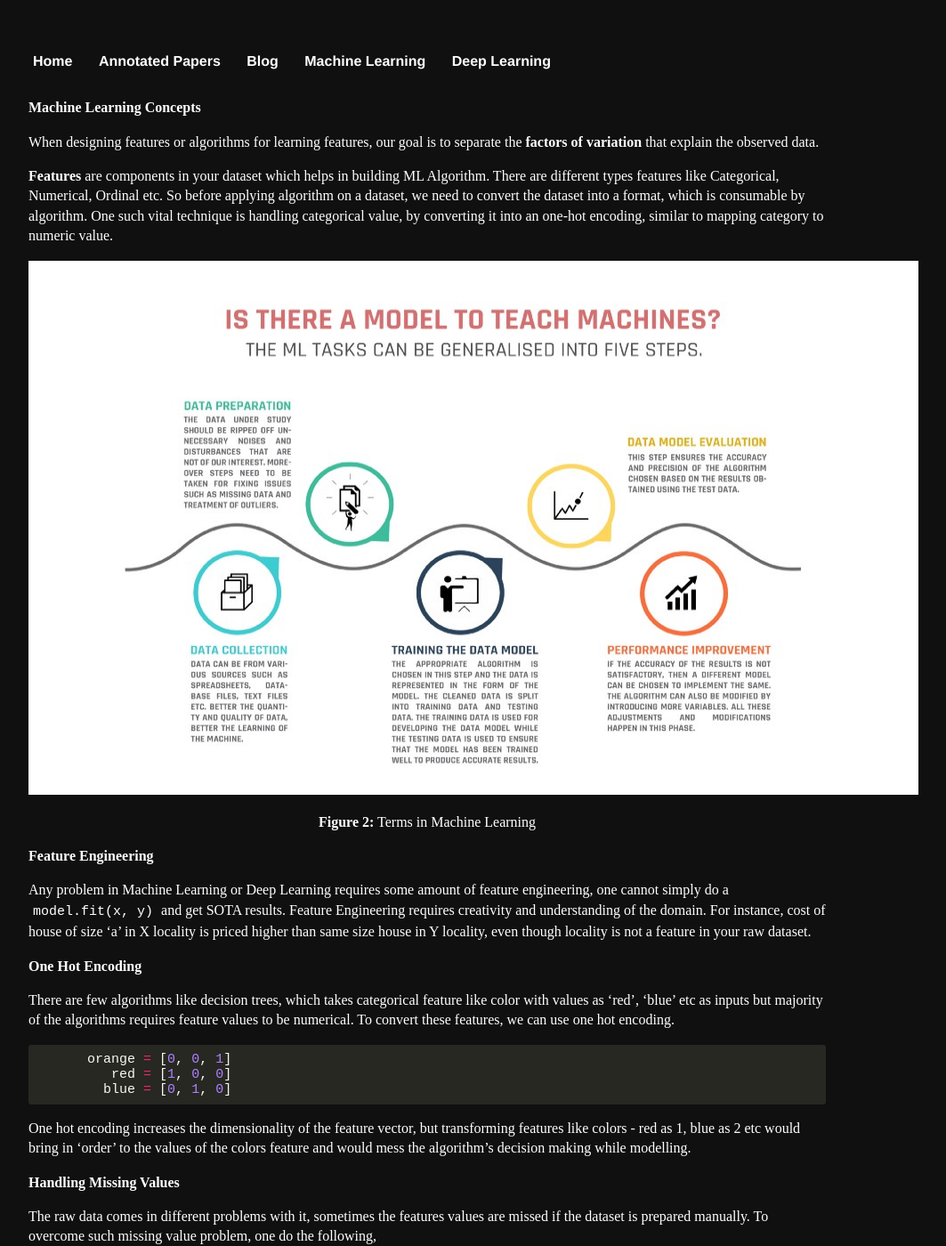
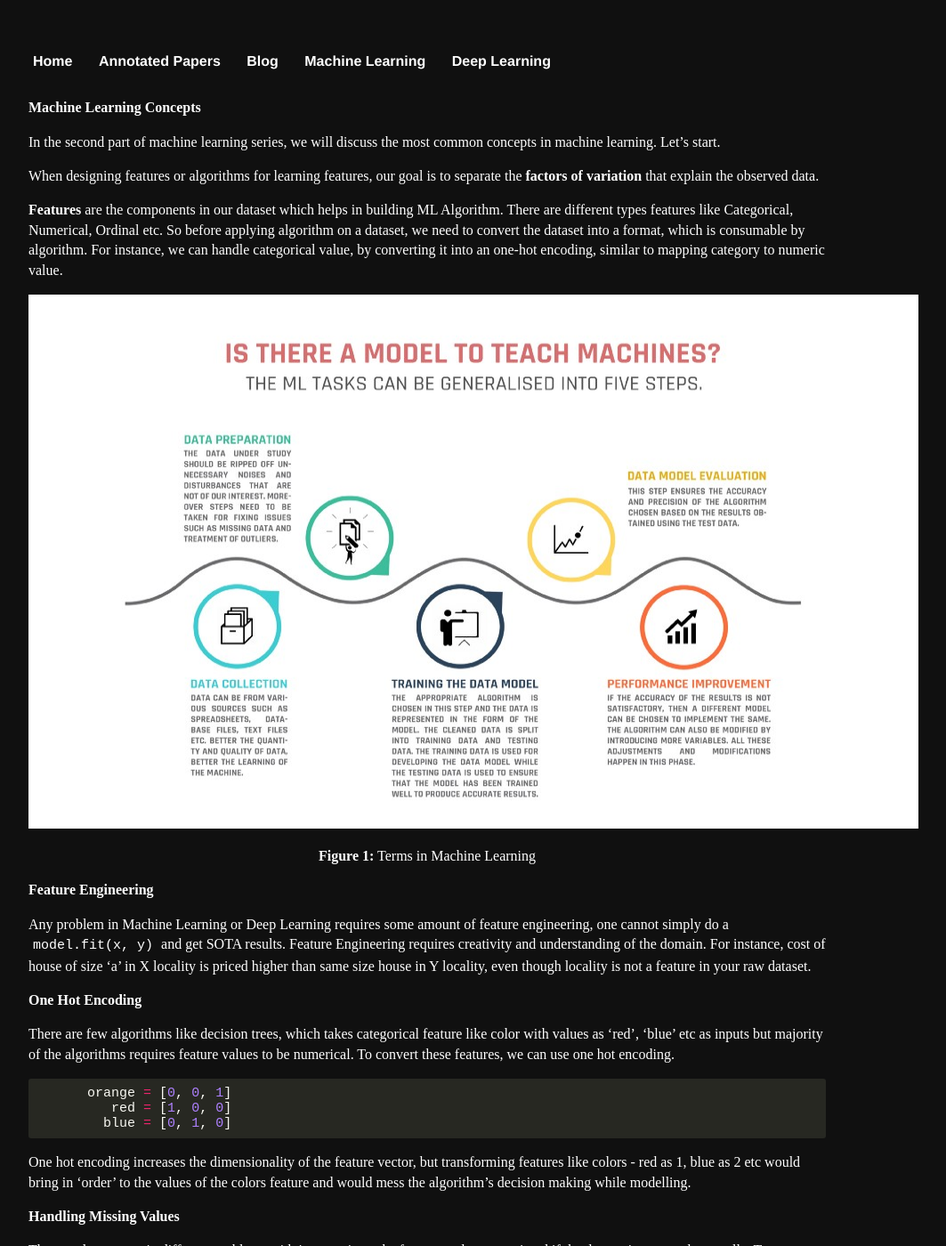
Before and after one commit to Mayurji/mayurji.github.io, a Jekyll site: the page built from _machine-learning/2020-11-06-machine-learning-II.md, in a window 1280 px wide and 1400 px high. Shown: the whole window at 89% size, without its empty margins (160-1223 px from the left). Built offline with Jekyll 4.4.1, drawn with Linux system fonts in a browser that asks for light colours; formulas are drawn with MathJax 3; some of the changed text lies outside the part shown.

Commit message:
Update 2020-11-06-machine-learning-II.md

```diff
--- a/_machine-learning/2020-11-06-machine-learning-II.md
+++ b/_machine-learning/2020-11-06-machine-learning-II.md
@@ -8,13 +8,15 @@ date:   2020-11-06 15:43:52 +0530
 
 **Machine Learning Concepts**
 
+In the second part of machine learning series, we will discuss the most common concepts in machine learning. Let's start.
+
 When designing features or algorithms for learning features, our goal is to separate the **factors of variation** that explain the observed data.
 
-**Features** are components in your dataset which helps in building ML Algorithm. There are different types features like Categorical, Numerical, Ordinal etc. So before applying algorithm on a dataset, we need to convert the dataset into a format, which is consumable by algorithm. One such vital technique is handling categorical value, by converting it into an one-hot encoding, similar to mapping category to numeric value.
+**Features** are the components in our dataset which helps in building ML Algorithm. There are different types features like Categorical, Numerical, Ordinal etc. So before applying algorithm on a dataset, we need to convert the dataset into a format, which is consumable by algorithm. For instance, we can handle categorical value, by converting it into an one-hot encoding, similar to mapping category to numeric value.
 
 <center>
 <img src="{{site.url}}/assets/images/ml/ml_things.jpg"  style="zoom: 5%  background-color:#DCDCDC;" width="1000" height="600"/><br>
-<p><b>Figure 2:</b> Terms in Machine Learning</p>
+<p><b>Figure 1:</b> Terms in Machine Learning</p>
 </center>
 
 **Feature Engineering**
@@ -71,8 +73,8 @@ The raw data comes in different problems with it, sometimes the features values
 <p>$$x' = {x - \mu \over \sigma}$$</p>
 
 <center>
-<img src="{{site.url}}/assets/images/ml/bias-variance.jpg"  style="zoom: 5%  background-color:#DCDCDC;" width="1000" height="600"/><br>
-<p><b>Figure 3:</b> Model Complexity vs Error</p>
+<img src="{{site.url}}/assets/images/ml/bias-variance.jpg"  style="zoom: 5%  background-color:#DCDCDC;"/><br>
+<p><b>Figure 2:</b> Model Complexity vs Error</p>
 </center>
 
 **Bias** in statistical term refers to the tendency of a measurement process to over- or under-estimate the value of a population parameter. In survey sampling, for example, bias would be the tendency of a sample statistic to systematically over- or under-estimate a population parameter.
@@ -88,8 +90,8 @@ As seen in figure 3, as the model complexity is increased, the variance is incre
 **Overfitting** refers to a model that models the training data too well. Overfitting happens when a model learns the detail and noise in the training data to the extent that it negatively impacts the performance of the model on new data.
 
 <center>
-<img src="{{site.url}}/assets/images/ml/gradient-descent.png"  style="zoom: 5%  background-color:#DCDCDC;" width="1000" height="600"/><br>
-<p><b>Figure 4:</b> Batch vs Stochastic vs Mini-Batch</p>
+<img src="{{site.url}}/assets/images/ml/gradient-descent.png"  style="zoom: 5%  background-color:#DCDCDC;"/><br>
+<p><b>Figure 3:</b> Batch vs Stochastic vs Mini-Batch</p>
 </center>
 
 **Batch Gradient Descent** refers how a gradient changes(weight updates) are applied to the weight matrix. If we have 1000 data points, then the model is trained on 1000 data points before any update is made to the weight of the model.
```
